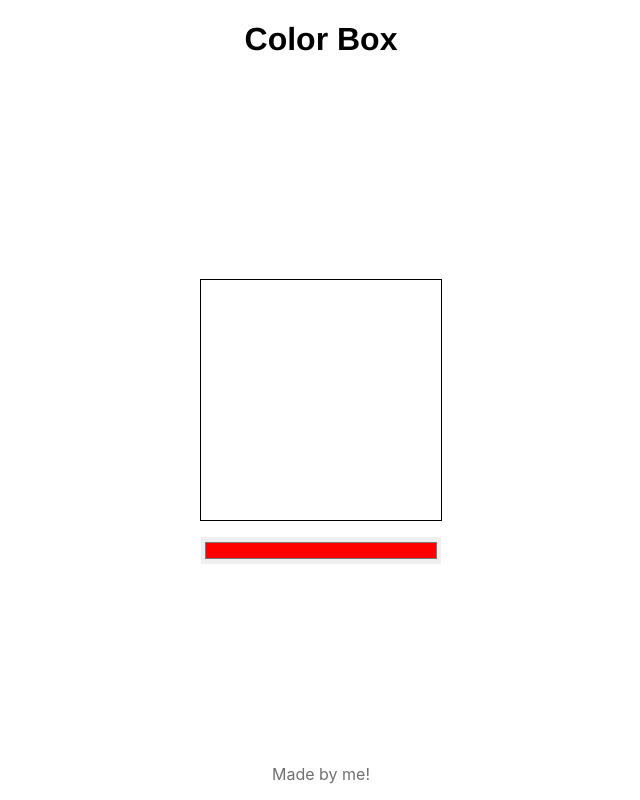
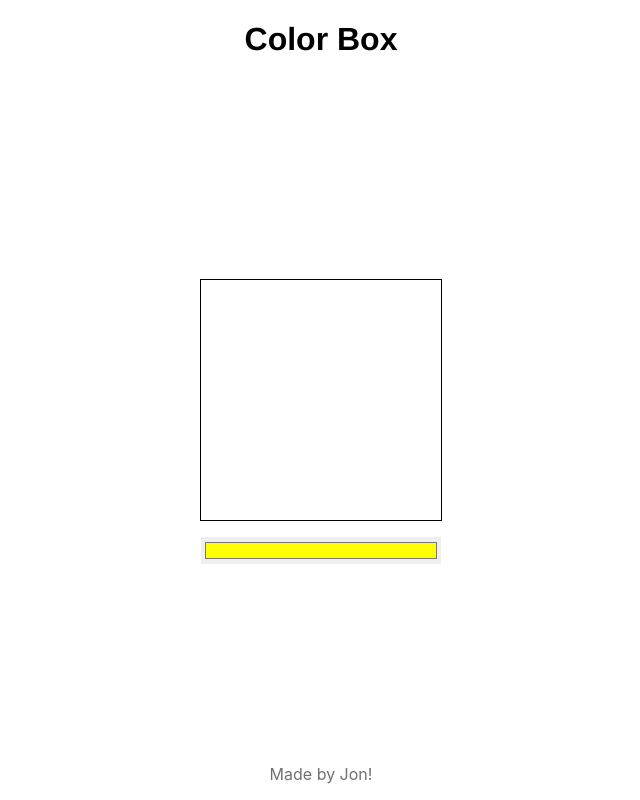
Before and after one commit to gr8fuldwg/color-box, a React (Create React App) app: page / in a window 1280 px wide. Shown: the whole page, without its empty margins (319-959 px from the left). Built offline with nearby package versions, Linux system fonts and the light colour scheme.

Commit message:
added the ability to select a color from an input

```diff
--- a/src/App.js
+++ b/src/App.js
@@ -3,6 +3,19 @@
 import './App.css';
 
 class App extends Component {
+  constructor(props) {
+    super(props);
+    this.state = {
+      boxColor: 'white',
+      selectedColor: '#ffff00'
+    };
+    this.onColorSelect = this.onColorSelect.bind(this);
+  }
+  onColorSelect(event) {
+    this.setState({
+      selectedColor: event.target.value
+    });
+  }
   render() {
     return (
       <div className="App-container">
@@ -11,10 +24,13 @@
         </header>
         <main className="App-main">
           <div className="box"></div>
-          <input type="color" value="#ff0000" className="color-selector" />
+          <input type="color"
+            value={this.state.selectedColor}
+            onChange={this.onColorSelect}
+            className="color-selector" />
         </main>
         <footer className="App-footer">
-          <p>Made by me!</p>
+          <p>Made by Jon!</p>
         </footer>
       </div>
     );
```
